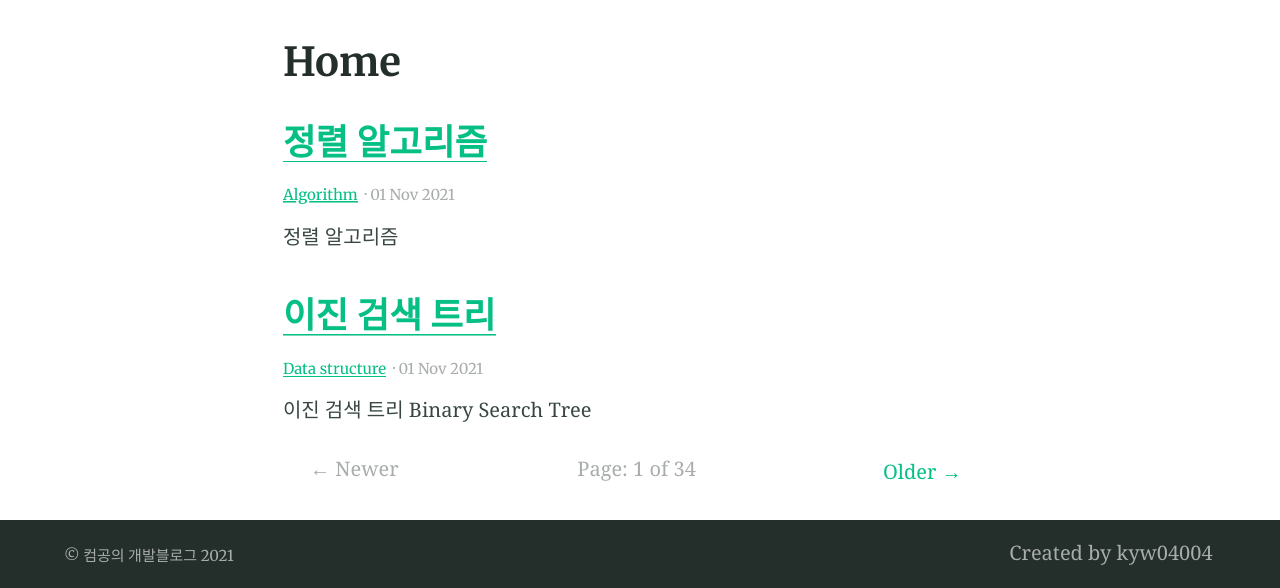
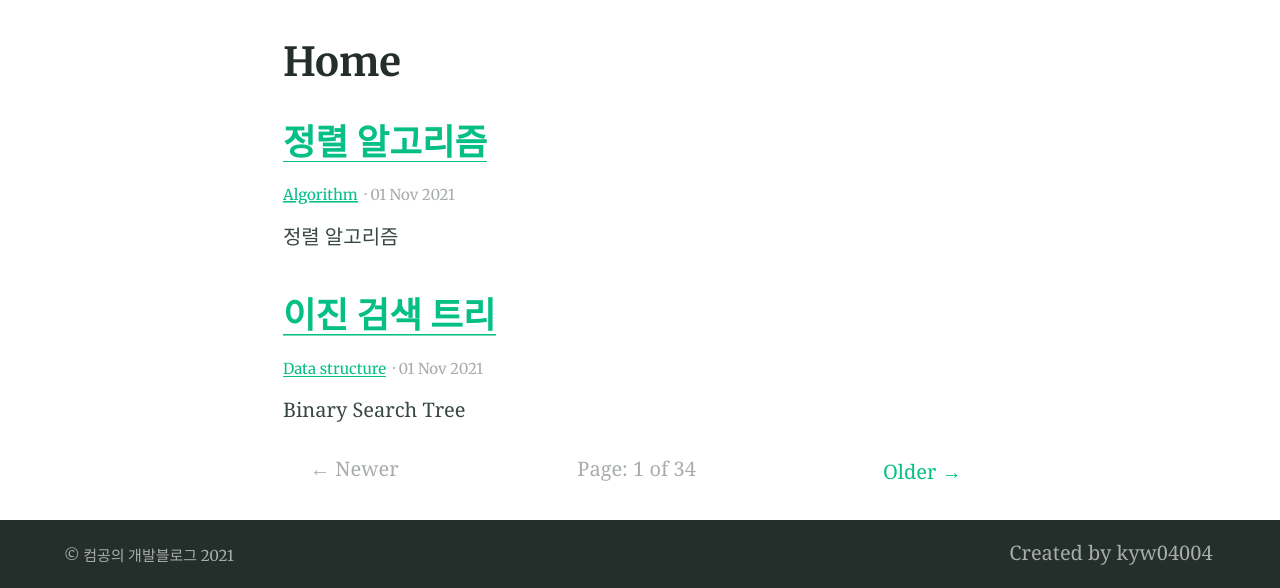
Before and after one commit to kyw04004/kyw04004.github.io, a Jekyll site: the page built from blog/index.html, in a window 1280 px wide. Shown: the part 408-996 px from the top of the page. Built offline with Jekyll 4.4.1, drawn with Linux system fonts in a browser that asks for light colours; the list of posts is cut into pages by our own code.

Commit message:
Update 2021-11-01-post-BST.md

```diff
--- a/_posts/2021-11-01-post-BST.md
+++ b/_posts/2021-11-01-post-BST.md
@@ -2,10 +2,10 @@
 title: 이진 검색 트리
 categories:
 - Data structure
-excerpt: "이진 검색 트리 Binary Search Tree"
+excerpt: "Binary Search Tree"
 feature_text: |
-  ## 이진 검색 트리 Binary Search Tree
-  이진 검색 트리 Binary Search Tree
+  ## 이진 검색 트리
+  Binary Search Tree
 feature_image: "https://picsum.photos/2560/600?image=733"
 image: "https://picsum.photos/2560/600?image=733"
 
```
